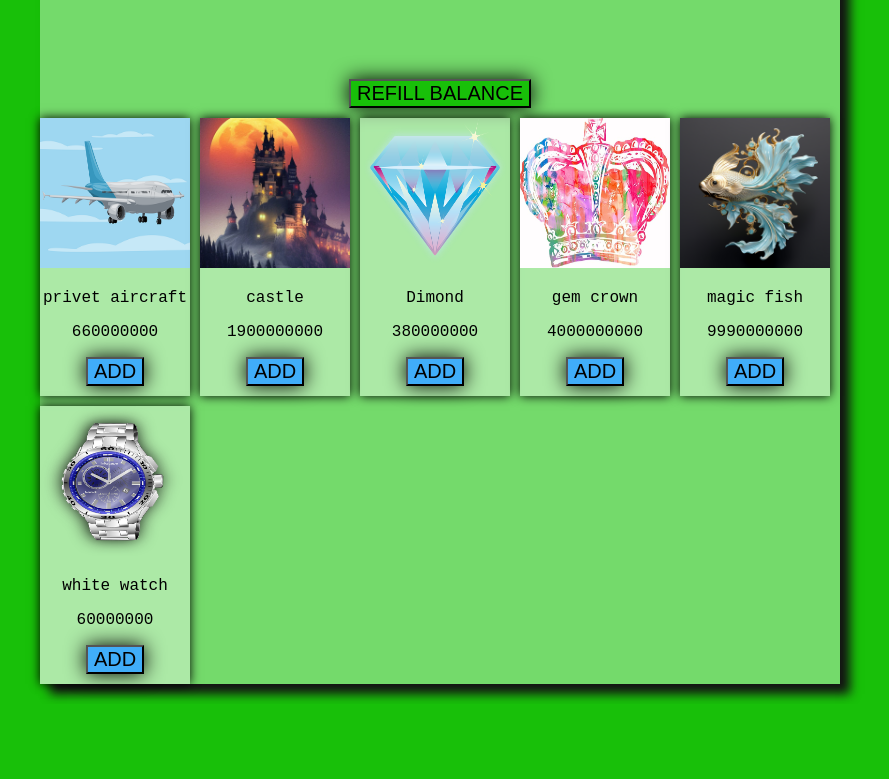
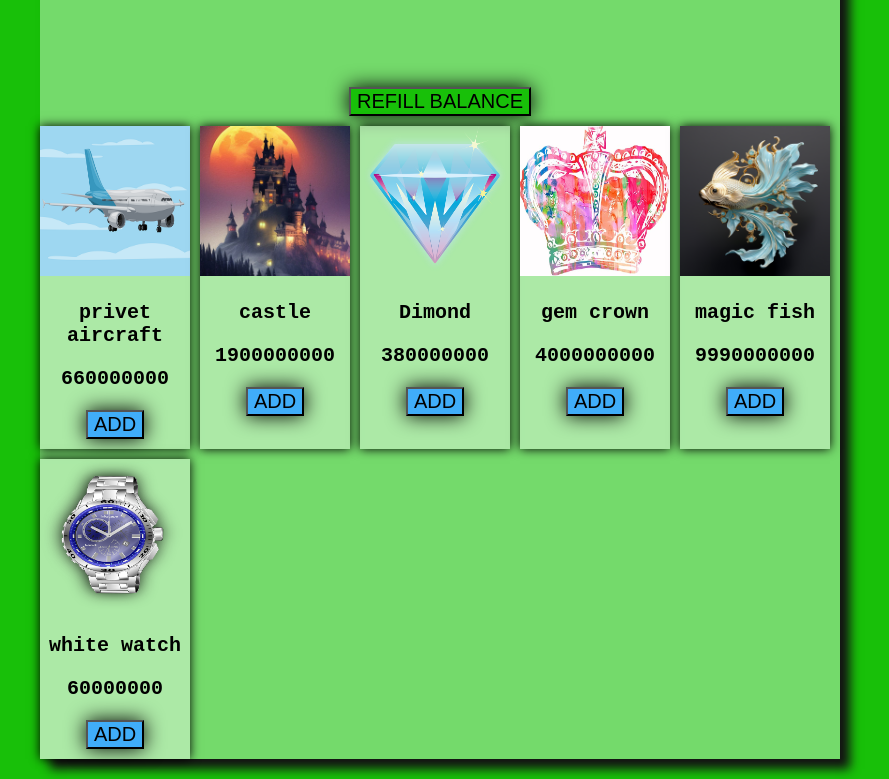
Before and after one commit to Dhrubo111/synthweb-shoping, a plain HTML site: page index.html in a window 1280 px wide. Shown: the part 420-1199 px from the top of the page, without its empty margins (200-1089 px from the left). Before the commit the page ends 1124 px from the top, so only its background shows below. Drawn offline with Linux system fonts and the light colour scheme.

Commit message:
polished the font and made someof them bold and changed the color of total balance from green to pink

```diff
--- a/index.html
+++ b/index.html
@@ -50,37 +50,37 @@
       <div class="white-background">
         <img src="./images/aircraft.png" alt="aircraft" class="shopping-items">
         <p class="name">privet aircraft</p>
-        <p >660000000</p>
+        <p class="price">660000000</p>
         <button class="buy aircraft-price">ADD</button>
       </div>
       <div class="white-background">
         <img src="./images/castle.jpg" alt="castle" class="shopping-items">
         <p class="name">castle</p>
-        <p >1900000000</p>
+        <p class="price">1900000000</p>
         <button class="buy castle-price">ADD</button>
       </div>
       <div class="white-background">
         <img src="./images/diamond.png" alt="diamond" class="shopping-items">
         <p class="name">Dimond</p>
-        <p>380000000</p>
+        <p class="price">380000000</p>
         <button class="buy diamond-price">ADD</button>
       </div>
       <div class="white-background">
         <img src="./images/gem-crown.jpg" alt="crown" class="shopping-items">
         <p class="name">gem crown</p>
-        <p >4000000000</p>
+        <p class="price">4000000000</p>
         <button class="buy crown-pirce">ADD</button>
       </div>
       <div class="white-background">
         <img src="./images/magic-fish.png" alt="fish" class="shopping-items">
         <p class="name">magic fish</p>
-        <p >9990000000</p>
+        <p class="price">9990000000</p>
         <button class="buy fish-price">ADD</button>
       </div>
       <div class="white-background">
         <img src="./images/white-watch.png" alt="animals-art" class="shopping-items">
         <p class="name">white watch</p>
-        <p >60000000</p>
+        <p class="price">60000000</p>
         <button class="buy watch-price">ADD</button>
       </div>
     </div>
--- a/styles.css
+++ b/styles.css
@@ -66,7 +66,7 @@ body{
 
 
 .total-balance{
-  color: green;
+  color: #f5098f;
   font-size: 31px;
 
 }
@@ -148,6 +148,8 @@ ul{
   display: flex;
   justify-content: space-between;
   flex-direction: column;
+  font-weight: bold;
+  font-size: 20px;
 }
 
 
@@ -156,3 +158,9 @@ ul{
   display: flex;
   justify-content: center;
 }
+
+.name,.price{
+  font-weight: 900;
+  font-size: 20px;
+
+}
```
